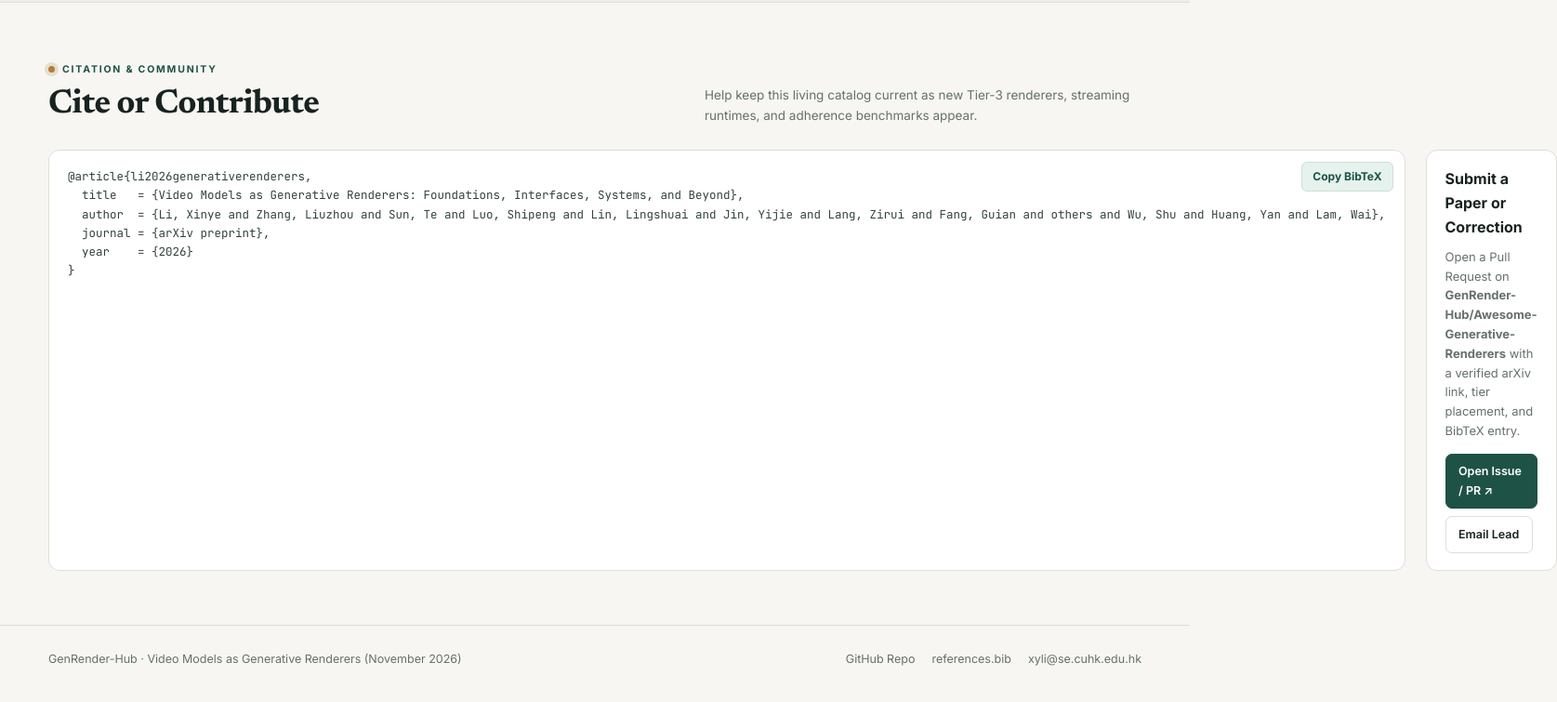
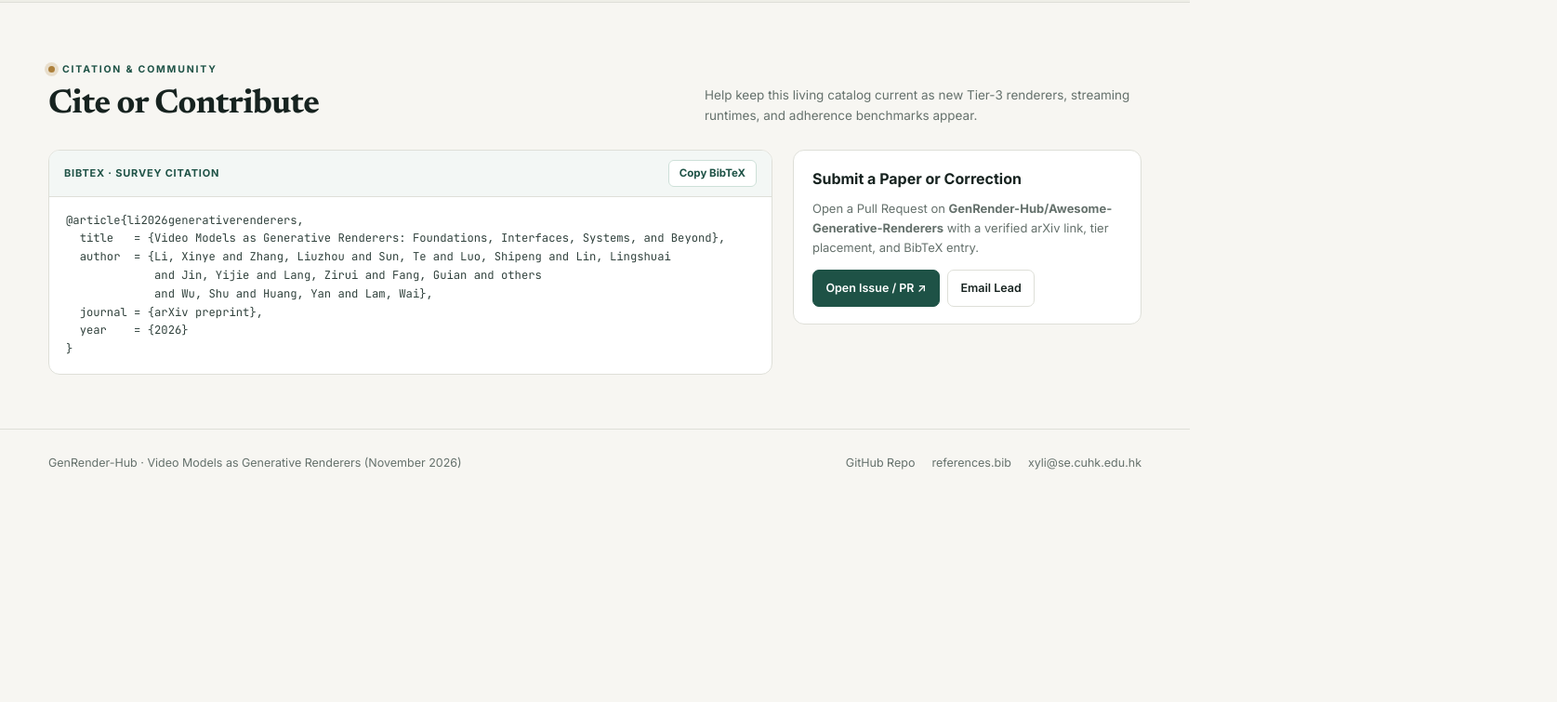
Before and after one commit to GenRender-Hub/Awesome-Generative-Renderers, a plain HTML site: page docs/index.html in a window 1280 px wide. Shown: the part 10934-11689 px from the top of the page at 93% size, 1675 px wide, since content can reach past the window. After the commit the page ends 11478 px from the top, so only its background shows below. Drawn offline with Linux system fonts and the light colour scheme.

Commit message:
Fix CSS Grid minmax(0) overflow in Cite or Contribute section on desktop and mobile
Co-authored-by: Cursor <cursoragent@cursor.com>

```diff
--- a/docs/index.html
+++ b/docs/index.html
@@ -636,10 +636,15 @@
         </div>
         <div class="cite-grid">
           <div class="bib-card">
-            <button type="button" class="bib-copy" id="copy-survey-bib">Copy BibTeX</button>
+            <div class="bib-head">
+              <span>BibTeX · Survey Citation</span>
+              <button type="button" class="bib-copy" id="copy-survey-bib">Copy BibTeX</button>
+            </div>
             <pre id="survey-bibtex">@article{li2026generativerenderers,
   title   = {Video Models as Generative Renderers: Foundations, Interfaces, Systems, and Beyond},
-  author  = {Li, Xinye and Zhang, Liuzhou and Sun, Te and Luo, Shipeng and Lin, Lingshuai and Jin, Yijie and Lang, Zirui and Fang, Guian and others and Wu, Shu and Huang, Yan and Lam, Wai},
+  author  = {Li, Xinye and Zhang, Liuzhou and Sun, Te and Luo, Shipeng and Lin, Lingshuai
+             and Jin, Yijie and Lang, Zirui and Fang, Guian and others
+             and Wu, Shu and Huang, Yan and Lam, Wai},
   journal = {arXiv preprint},
   year    = {2026}
 }</pre>
--- a/docs/styles.css
+++ b/docs/styles.css
@@ -975,13 +975,63 @@ img { max-width: 100%; height: auto; }
 .copy-btn { border: 1px solid var(--line); background: var(--white); border-radius: 6px; padding: 4px 10px; font-size: 11.5px; font-weight: 600; color: var(--ink-soft); }
 .copy-btn:hover { border-color: var(--teal); color: var(--teal); }
 
-.cite-grid { display: grid; grid-template-columns: 1.35fr 0.65fr; gap: 22px; }
-.bib-card { background: var(--white); border: 1px solid var(--line); border-radius: 12px; padding: 18px 20px; position: relative; }
-.bib-card pre { margin: 0; overflow-x: auto; font: 12.5px/1.62 var(--mono); color: var(--ink-soft); }
-.bib-copy { position: absolute; top: 12px; right: 12px; padding: 5px 11px; border-radius: 6px; border: 1px solid var(--line-mint); background: var(--teal-soft); color: var(--teal); font-size: 12px; font-weight: 700; }
-.contrib-box { background: var(--white); border: 1px solid var(--line); border-radius: 12px; padding: 18px 20px; }
+.cite-grid {
+  display: grid;
+  grid-template-columns: minmax(0, 1.35fr) minmax(0, 0.65fr);
+  gap: 22px;
+  align-items: start;
+}
+.bib-card {
+  min-width: 0;
+  background: var(--white);
+  border: 1px solid var(--line);
+  border-radius: 12px;
+  overflow: hidden;
+}
+.bib-head {
+  display: flex;
+  justify-content: space-between;
+  align-items: center;
+  padding: 10px 16px;
+  background: #f3f7f5;
+  border-bottom: 1px solid var(--line);
+  font-size: 11px;
+  font-weight: 700;
+  letter-spacing: 0.8px;
+  text-transform: uppercase;
+  color: var(--teal);
+}
+.bib-card pre {
+  margin: 0;
+  padding: 16px 18px;
+  max-width: 100%;
+  overflow-x: auto;
+  white-space: pre-wrap;
+  word-break: break-word;
+  font: 12.2px/1.62 var(--mono);
+  color: var(--ink-soft);
+}
+.bib-copy {
+  padding: 4px 11px;
+  border-radius: 6px;
+  border: 1px solid var(--line-mint);
+  background: var(--white);
+  color: var(--teal);
+  font-size: 11.5px;
+  font-weight: 700;
+  text-transform: none;
+  letter-spacing: 0;
+}
+.bib-copy:hover { background: var(--teal); border-color: var(--teal); color: #fff; }
+.contrib-box {
+  min-width: 0;
+  background: var(--white);
+  border: 1px solid var(--line);
+  border-radius: 12px;
+  padding: 18px 20px;
+}
 .contrib-box h3 { margin: 0 0 8px; font-size: 16px; }
-.contrib-box p { margin: 0 0 14px; font-size: 13px; color: var(--muted); line-height: 1.6; }
+.contrib-box p { margin: 0 0 14px; font-size: 13px; color: var(--muted); line-height: 1.6; overflow-wrap: anywhere; }
 
 footer { padding: 26px 0 36px; font-size: 12.5px; color: var(--muted); border-top: 1px solid var(--line); }
 .foot-inner { display: flex; justify-content: space-between; align-items: center; gap: 14px; flex-wrap: wrap; }
```
